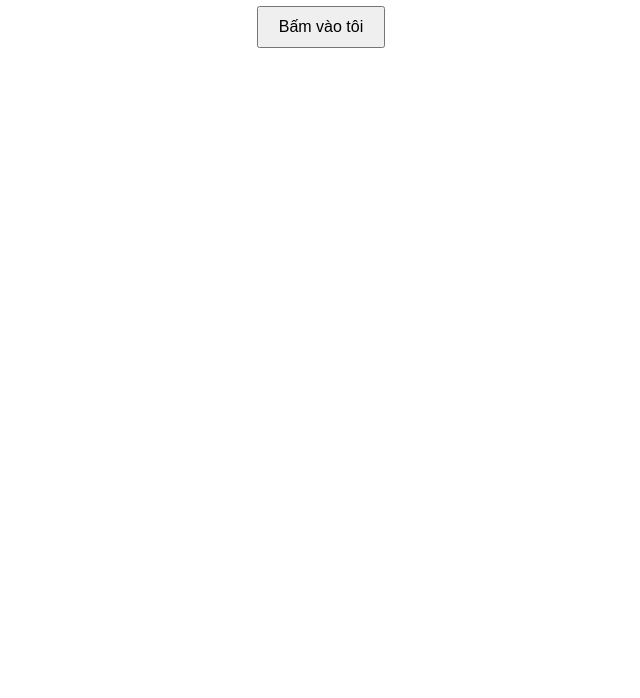
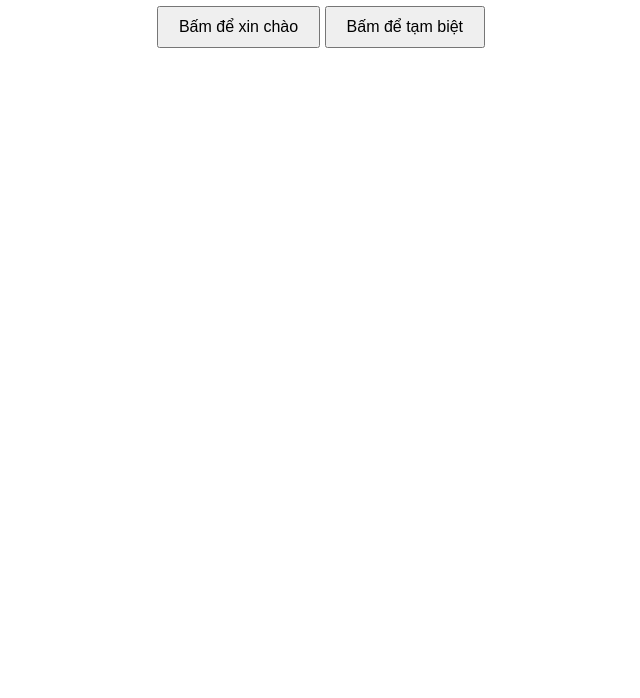
Before and after one commit to tuvananh/assignment_git, a plain HTML site: page index.html in a window 1280 px wide. Shown: the part 102-800 px from the top of the page, without its empty margins (319-959 px from the left). Drawn offline with Linux system fonts and the light colour scheme.

Commit message:
them nut tam biet

```diff
--- a/index.html
+++ b/index.html
@@ -21,11 +21,15 @@
 
 <body>
     <h1>Git Assignment Demo</h1>
-    <button onclick="showMessage()">Bấm vào tôi</button>
+    <button onclick="sayHello()">Bấm để xin chào</button>
+    <button onclick="sayGoodbye()">Bấm để tạm biệt</button>
 
     <script>
-        function showMessage() {
+        function sayHello() {
             alert("xin chào");
+        }
+        function sayGoodbye() {
+            alert("tạm biệt");
         }
     </script>
 </body>
```
